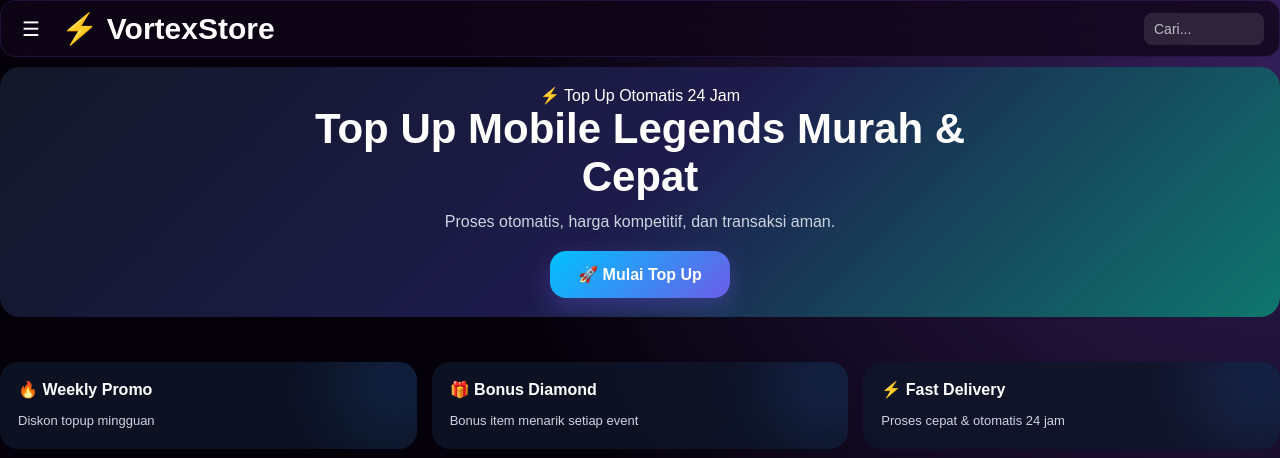
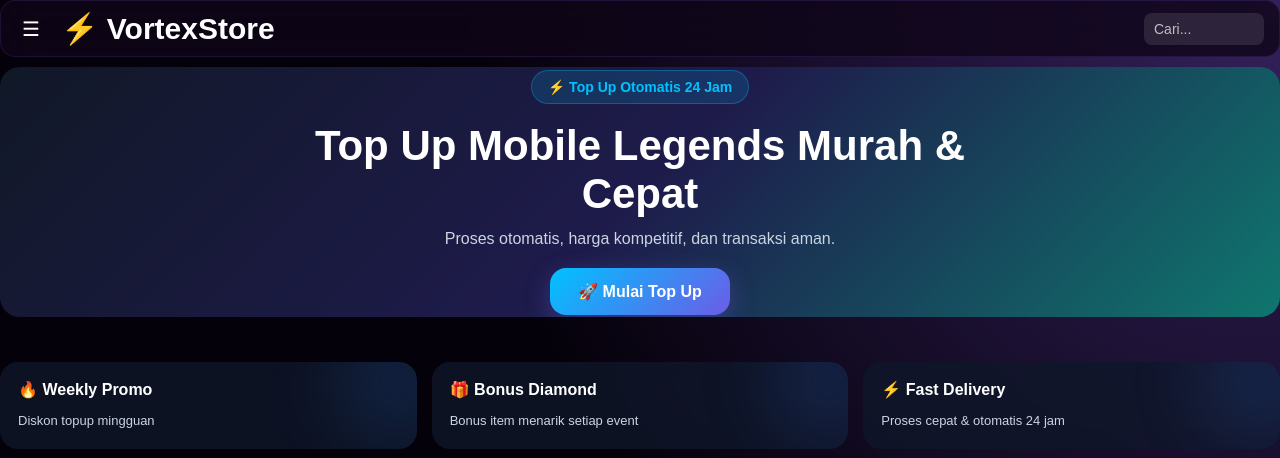
Before and after one commit to arlopas50-pixel/vortexstore, a website: page public/index.html in a window 1280 px wide. Shown: the top 458 px of the page. Drawn offline with Linux system fonts and the light colour scheme.

Commit message:
Add badge styles to style.css
Add styles for badge component with padding, margin, and background.

```diff
--- a/public/style.css
+++ b/public/style.css
@@ -59,6 +59,30 @@
 color:#cbd5e1;
 
 margin-bottom:20px;
+
+}
+
+.badge{
+
+display:inline-block;
+
+padding:8px 16px;
+
+margin-bottom:18px;
+
+border-radius:999px;
+
+background:rgba(0,194,255,.15);
+
+border:1px solid rgba(0,194,255,.3);
+
+color:#00c2ff;
+
+font-size:14px;
+
+font-weight:700;
+
+backdrop-filter:blur(10px);
 
 }
 
```
